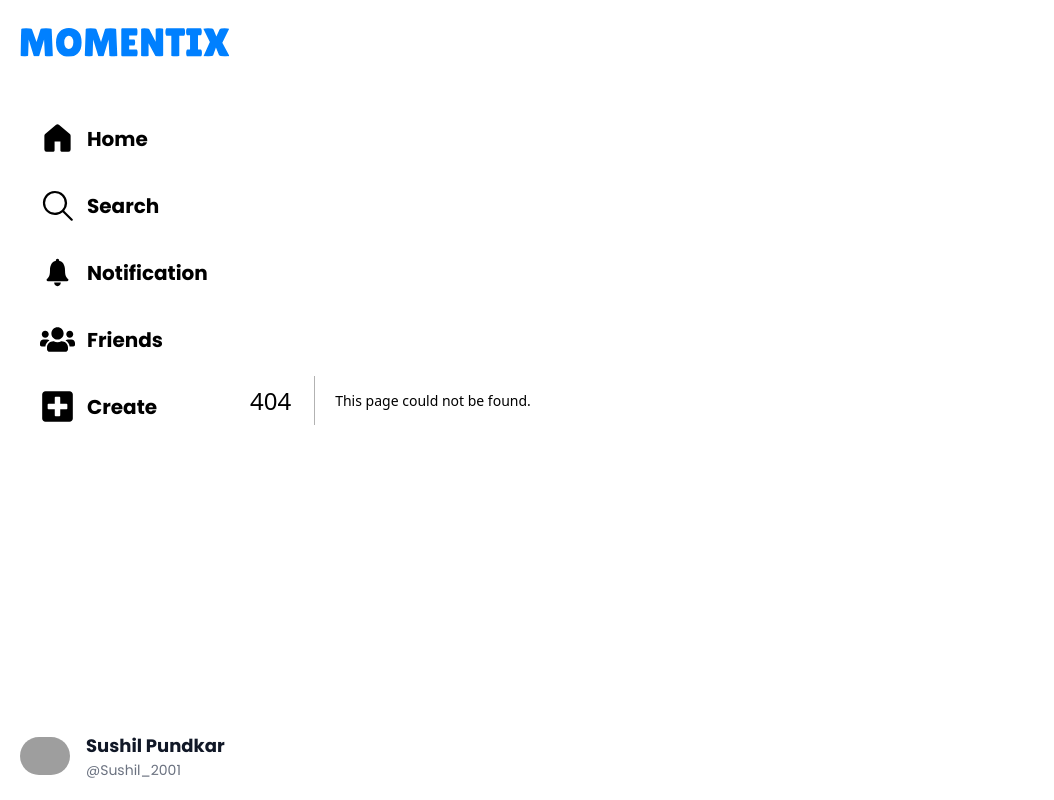
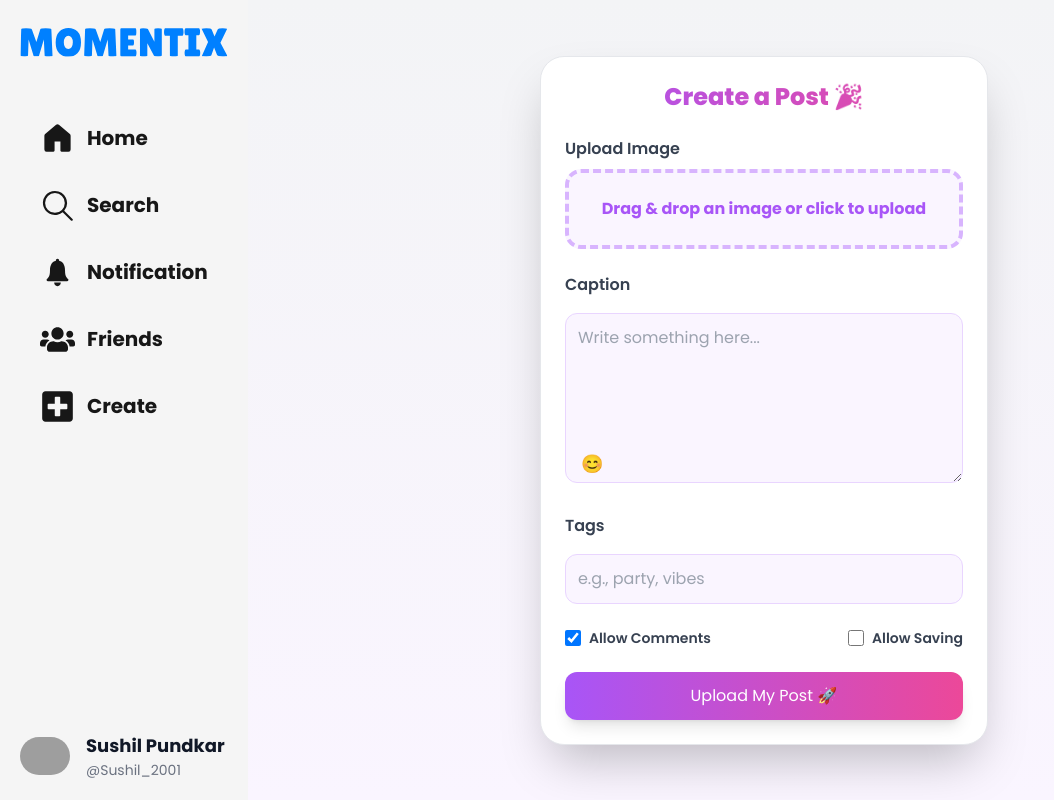
Before and after one commit to Sushil1204/Momentix, a Next.js app: page /Create in a window 1280 px wide. Before the commit this address had no page. Shown: the whole page, without its empty margins (0-1054 px from the left). Built offline with nearby package versions, Linux system fonts and the light colour scheme; grey boxes are pictures that could not be loaded.

Commit message:
Created add post page

```diff
--- a/package.json
+++ b/package.json
@@ -9,10 +9,13 @@
     "lint": "next lint"
   },
   "dependencies": {
+    "@emoji-mart/react": "^1.1.1",
     "@tanstack/react-query": "^5.59.0",
     "next": "14.2.14",
     "react": "^18",
     "react-dom": "^18",
+    "react-dropzone": "^14.2.9",
+    "react-hook-form": "^7.53.0",
     "react-icons": "^5.3.0",
     "swiper": "^11.1.14"
   },
--- /dev/null
+++ b/src/app/Create/page.jsx
@@ -0,0 +1,172 @@
+'use client'
+import React, { useState, useRef } from 'react';
+import { useDropzone } from 'react-dropzone';
+import Picker from '@emoji-mart/react'; // New import for the emoji picker
+
+
+const CreatePostPage = () => {
+    const [image, setImage] = useState(null);
+    const [isAllowedToComment, setIsAllowedToComment] = useState(true);
+    const [showEmojiPicker, setShowEmojiPicker] = useState(false);
+    const [caption, setCaption] = useState('');
+    const captionRef = useRef(null); // Reference to the caption textarea
+
+    // File drop handler
+    const onDrop = acceptedFiles => {
+        const file = acceptedFiles[0];
+        setImage(Object.assign(file, {
+            preview: URL.createObjectURL(file)
+        }));
+    };
+
+    const { getRootProps, getInputProps } = useDropzone({
+        onDrop,
+        accept: 'image/*',
+        multiple: false
+    });
+
+    // Handle adding emoji at caret position
+    const addEmoji = (emoji) => {
+        console.log('emoji', emoji)
+        const emojiText = emoji.native;
+        const captionInput = captionRef.current;
+        const start = captionInput.selectionStart;
+        const end = captionInput.selectionEnd;
+
+        // Insert emoji at caret position
+        const updatedCaption =
+            caption.slice(0, start) + emojiText + caption.slice(end);
+        setCaption(updatedCaption);
+
+        // Set the caret back to the right position after emoji insertion
+        setTimeout(() => {
+            captionInput.setSelectionRange(start + emojiText.length, start + emojiText.length);
+            captionInput.focus();
+        }, 0);
+    };
+
+    const onSubmit = data => {
+        const postData = {
+            ...data,
+            caption, // Use the caption with emoji
+            image,
+            isAllowedToComment
+        };
+        console.log(postData);
+        // Save to backend logic here
+    };
+    return (
+        <div className="flex w-full flex-col items-center justify-center min-h-screen bg-gradient-to-b from-gray-100 to-purple-50 p-4">
+            <div className="w-full max-w-md p-6 bg-white shadow-2xl rounded-3xl border border-gray-200">
+                <h2 className="text-xl md:text-2xl font-extrabold text-center text-transparent bg-clip-text bg-gradient-to-r from-purple-500 to-pink-500 mb-6">
+                    Create a Post 🎉
+                </h2>
+
+                <form className="space-y-6">
+                    {/* Image Upload */}
+                    <div>
+                        <label className="block text-base font-semibold text-gray-700 mb-2">Upload Image</label>
+                        <div
+                            {...getRootProps()}
+                            className="mt-2 p-6 border-4 border-dashed border-purple-300 rounded-2xl bg-purple-50 cursor-pointer text-center hover:bg-purple-100 transition-all duration-300 ease-in-out"
+                        >
+                            <input {...getInputProps()} />
+                            {!image ? (
+                                <p className="text-purple-500 font-bold text-sm md:text-base">
+                                    Drag & drop an image or click to upload
+                                </p>
+                            ) : (
+                                <img
+                                    src={image.preview}
+                                    alt="preview"
+                                    className="mx-auto rounded-xl max-h-40 w-auto shadow-md"
+                                />
+                            )}
+                        </div>
+                    </div>
+
+                    {/* Caption */}
+                    <div>
+                        <label className="block text-base font-semibold text-gray-700 mb-2">Caption</label>
+                        <div className="relative">
+                            <textarea
+                                value={caption}
+                                ref={captionRef}
+                                onChange={(e) => setCaption(e.target.value)}
+                                className="w-full mt-2 p-3 border border-purple-200 rounded-xl focus:outline-none focus:ring-2 focus:ring-purple-400 focus:border-none bg-purple-50 placeholder-gray-400"
+                                rows="6"
+                                placeholder="Write something here..."
+                            />
+                            {/* Emoji Picker Toggle Button */}
+                            <button
+                                type="button"
+                                onClick={() => setShowEmojiPicker(!showEmojiPicker)}
+                                className="absolute left-4 bottom-3 text-purple-500 text-lg hover:text-pink-500 transition-all duration-300"
+                            >
+                                😊
+                            </button>
+
+                            {/* Emoji Picker */}
+                            {showEmojiPicker && (
+                                <div className="absolute top-full right-0 z-10 mt-2 shadow-lg">
+                                    <Picker
+                                        onEmojiSelect={addEmoji}
+                                        theme="light"
+                                        emojiSize={22}
+                                        className="rounded-lg border border-gray-200"
+                                    />
+                                </div>
+                            )}
+                        </div>
+                    </div>
+
+                    {/* Tags */}
+                    <div>
+                        <label className="block text-base font-semibold text-gray-700 mb-2">Tags</label>
+                        <input
+                            type="text"
+                            className="w-full mt-2 p-3 border border-purple-200 rounded-xl focus:outline-none focus:ring-2 focus:ring-purple-400 bg-purple-50 placeholder-gray-400"
+                            placeholder="e.g., party, vibes"
+                        />
+                    </div>
+
+                    {/* Options */}
+                    <div className="flex justify-between items-center">
+                        <label className="inline-flex items-center text-sm font-semibold text-gray-700">
+                            <input
+                                type="checkbox"
+                                checked={isAllowedToComment}
+                                onChange={() => setIsAllowedToComment(!isAllowedToComment)}
+                                className="h-4 w-4 text-pink-600 border-purple-300 rounded-md focus:ring-pink-500 transition-all duration-300"
+                            />
+                            <span className="ml-2">Allow Comments</span>
+                        </label>
+
+                        <label className="inline-flex items-center text-sm font-semibold text-gray-700">
+                            <input
+                                type="checkbox"
+                                // checked={isAllowedToSave}
+                                // onChange={() => setIsAllowedToSave(!isAllowedToSave)}
+                                className="h-4 w-4 text-pink-600 border-purple-300 rounded-md focus:ring-pink-500 transition-all duration-300"
+                            />
+                            <span className="ml-2">Allow Saving</span>
+                        </label>
+                    </div>
+
+                    {/* Submit Button */}
+                    <div>
+                        <button
+                            type="submit"
+                            className="w-full bg-gradient-to-r from-purple-500 to-pink-500 text-white py-3 px-5 rounded-xl shadow-lg transform transition-all duration-300 ease-in-out hover:scale-105 hover:shadow-2xl focus:outline-none focus:ring-4 focus:ring-purple-300 focus:ring-opacity-50"
+                        >
+                            Upload My Post 🚀
+                        </button>
+                    </div>
+                </form>
+            </div>
+        </div>
+
+    );
+}
+
+export default CreatePostPage;
--- a/src/app/components/MobileNav.jsx
+++ b/src/app/components/MobileNav.jsx
@@ -22,7 +22,7 @@ const MobileNav = () => {
                     <IoIosNotifications size={30} />
                 </Link>
             </div>
-            <div className="fixed bottom-0 left-0 right-0 md:hidden bg-white shadow-lg py-4 flex justify-around items-center border-t">
+            <div className="fixed bottom-0 left-0 right-0 md:hidden bg-white shadow-lg py-1 flex justify-around items-center border-t">
                 {MobileNavlinks?.map((nav, index) => (
                     <Link key={index} href="/" className="flex flex-col items-center">
                         {nav?.icon}
```
Also changed, not shown: 1 other file (tests, documents, lock files or other folders).
